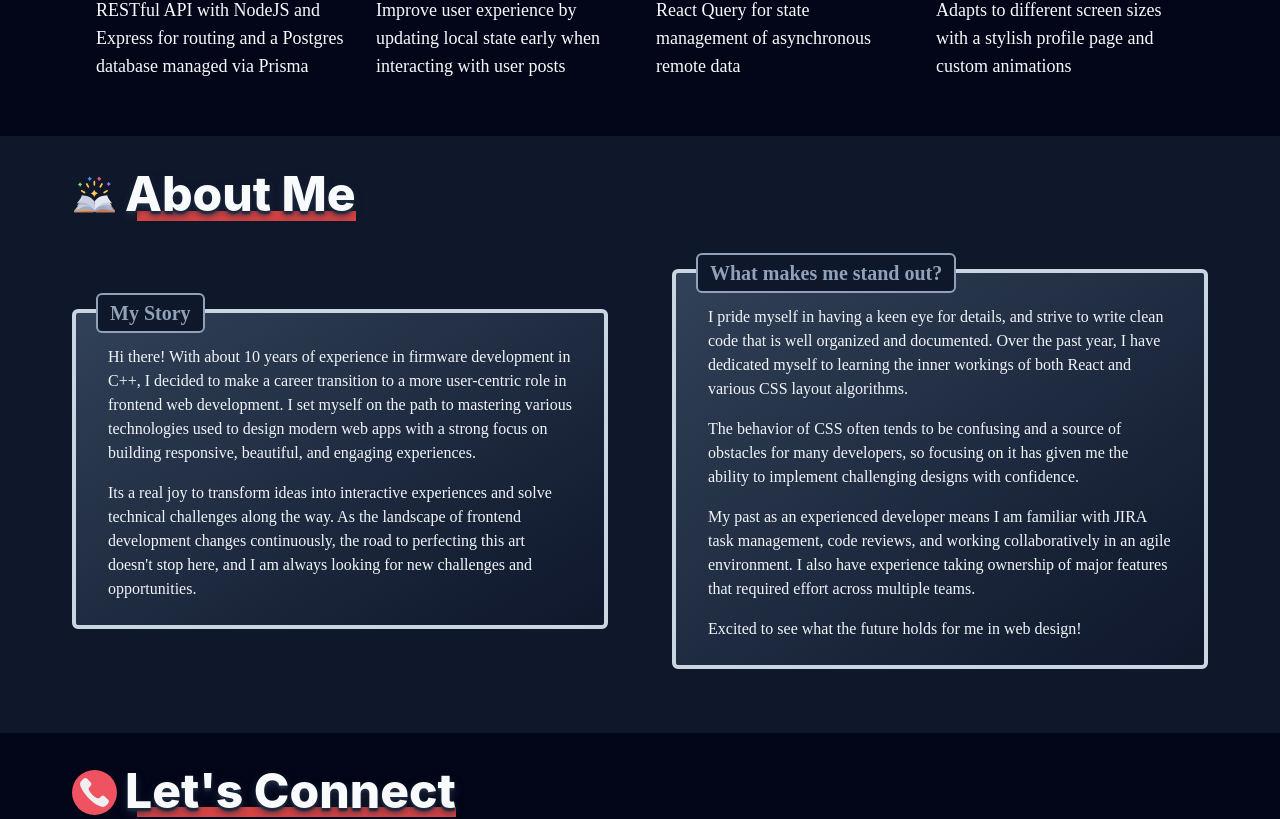
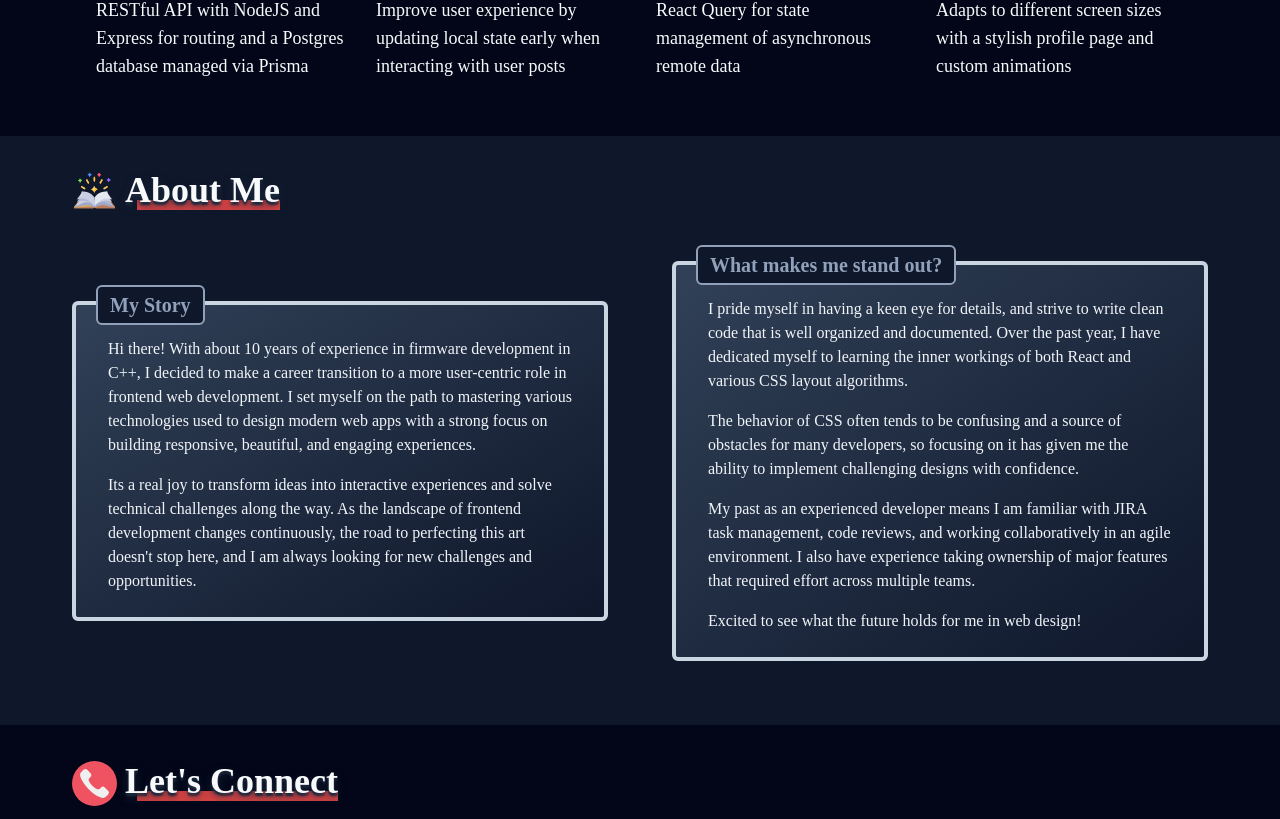
Before and after one commit to skharat8/portfolio-site, a React (Vite) app: page / in a window 1280 px wide. Shown: the part 1751-2570 px from the top of the page. Built offline with nearby package versions, Linux system fonts and the light colour scheme; what @midudev/tailwind-animations would draw is missing.

Commit message:
Change the font to Noto Sans everywhere except Hero page
Update font size of section title to be the same on all screen sizes
and increase the size of accompanying icons.

```diff
--- a/src/components/AboutMe.tsx
+++ b/src/components/AboutMe.tsx
@@ -17,16 +17,14 @@ function AboutMe() {
   border-slate-400 bg-slate-900 px-3 py-1 text-xl font-bold text-slate-400`;
 
   return (
-    <section id="about" className="scroll-mt-7 bg-slate-900">
+    <section
+      id="about"
+      className="scroll-mt-7 bg-slate-900 font-[Noto_Sans_Variable]"
+    >
       <MaxWidthWrapper maxWidth="1200px">
         <SectionTitle
           className="mb-7"
-          icon={
-            <img
-              src={aboutMeIcon}
-              className="h-[34px] w-[34px] md:h-[45px] md:w-[45px]"
-            />
-          }
+          icon={<img src={aboutMeIcon} className="h-[45px] w-[45px]" />}
         >
           About Me
         </SectionTitle>
--- a/src/components/Contact.tsx
+++ b/src/components/Contact.tsx
@@ -6,13 +6,14 @@ import SectionTitle from "./SectionTitle";
 
 function Contact() {
   return (
-    <section id="contact" className="mb-4 scroll-mt-7 bg-slate-950">
+    <section
+      id="contact"
+      className="mb-4 scroll-mt-7 bg-slate-950 font-[Noto_Sans_Variable]"
+    >
       <MaxWidthWrapper maxWidth="1200px">
         <SectionTitle
-          className="mb-7"
-          icon={
-            <ContactPhoneIcon className="mt-1 h-[34px] w-[34px] md:h-[45px] md:w-[45px]" />
-          }
+          className="mb-6"
+          icon={<ContactPhoneIcon className="mt-1 h-[45px] w-[45px]" />}
         >
           Let's Connect
         </SectionTitle>
--- a/src/components/FirebirdTitle.tsx
+++ b/src/components/FirebirdTitle.tsx
@@ -7,7 +7,7 @@ import { motion } from "motion/react";
 
 function FirebirdTitle() {
   return (
-    <div className="flex items-center gap-2 text-4xl">
+    <div className="flex items-center gap-2 font-[Noto_Sans_Variable] text-4xl">
       {/* Logo */}
       <motion.div
         className="h-7 w-7 rounded-full"
--- a/src/components/SectionTitle.tsx
+++ b/src/components/SectionTitle.tsx
@@ -15,9 +15,7 @@ function SectionTitle({
   children,
 }: PropsWithChildren<SectionTitleProps>) {
   return (
-    <div
-      className={cn(className, "flex items-center gap-2 text-4xl md:text-5xl")}
-    >
+    <div className={cn(className, "flex items-center gap-2 text-4xl")}>
       {/* Logo */}
       <motion.div
         initial={{ x: "calc(-100% - 32px)" }}
```
